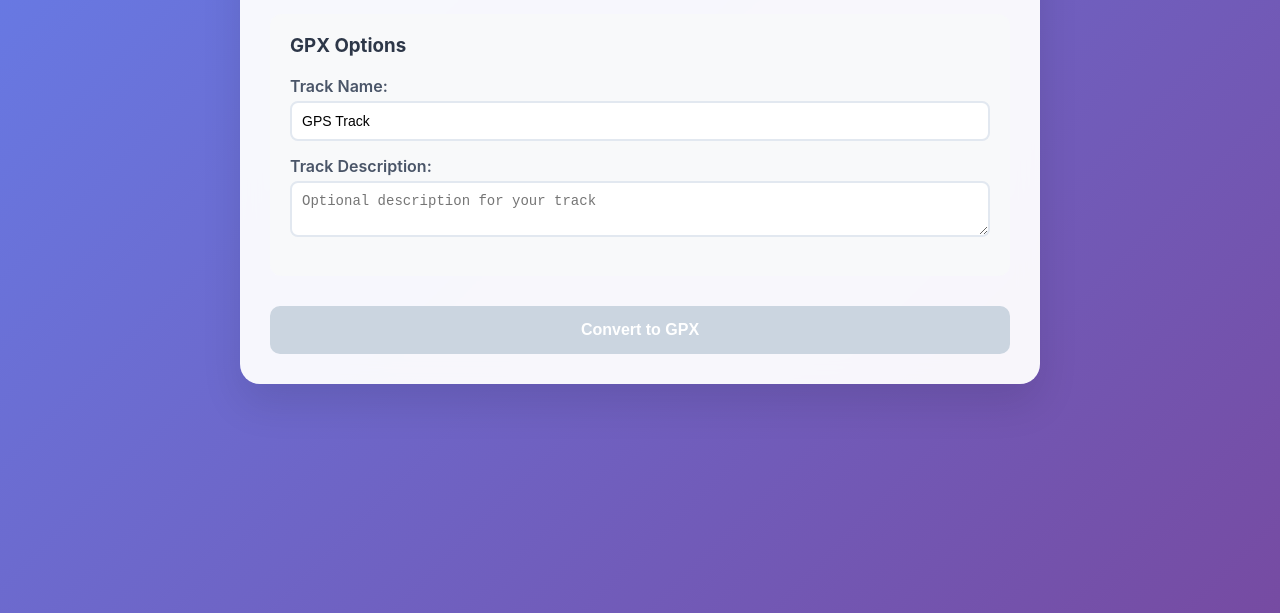
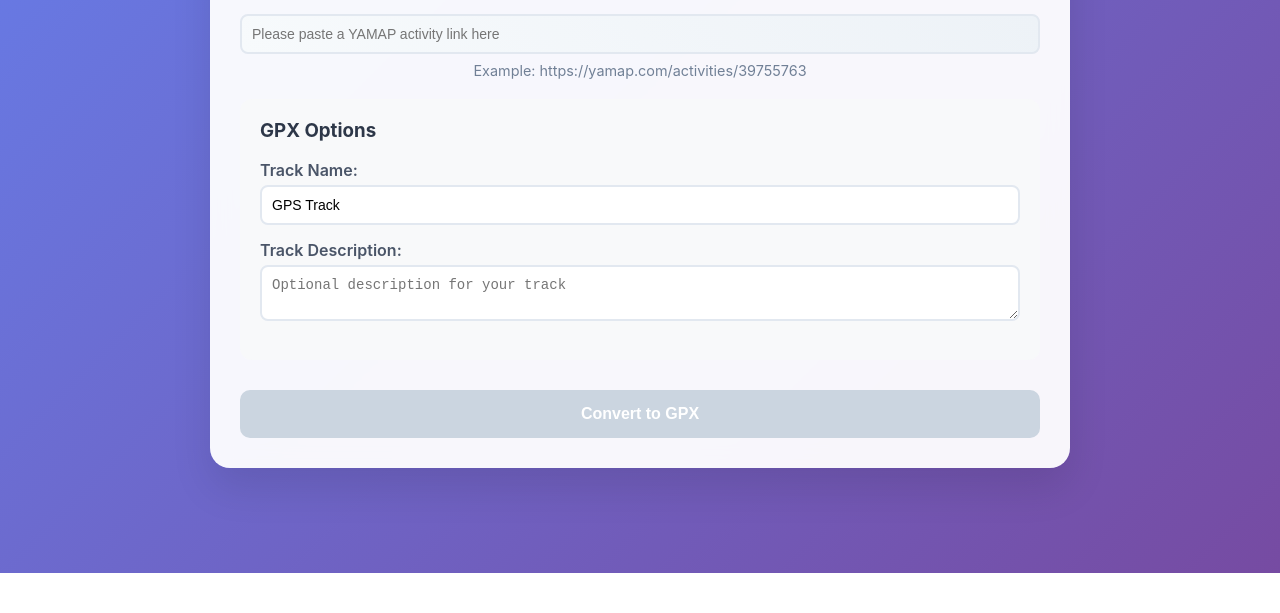
Before and after one commit to JCEleanor/gen-gpx, a website: page index.html in a window 1280 px wide. Shown: the part 227-840 px from the top of the page. After the commit the page ends 800 px from the top, so only its background shows below. Drawn offline with Linux system fonts and the light colour scheme.

Commit message:
docs: add demo
fix: align vertically

```diff
--- a/index.css
+++ b/index.css
@@ -1,12 +1,12 @@
 body {
-    font-family: -apple-system, BlinkMacSystemFont, "Segoe UI", Roboto,
-        sans-serif;
-    max-width: 800px;
-    margin: 0 auto;
-    padding: 20px;
+    min-height: 100vh;
+    display: flex;
+    justify-content: center;
+    align-items: center;
     background: linear-gradient(135deg, #667eea 0%, #764ba2 100%);
-    min-height: 100vh;
     color: #333;
+    font-family: -apple-system, BlinkMacSystemFont, "Segoe UI", Roboto, sans-serif;
+    margin: 0;
 }
 
 .container {
@@ -15,6 +15,8 @@ body {
     padding: 30px;
     box-shadow: 0 20px 40px rgba(0, 0, 0, 0.1);
     backdrop-filter: blur(10px);
+    max-width: 800px;
+    width: 100%;
 }
 
 h1 {
```
Also changed, not shown: README.md.
